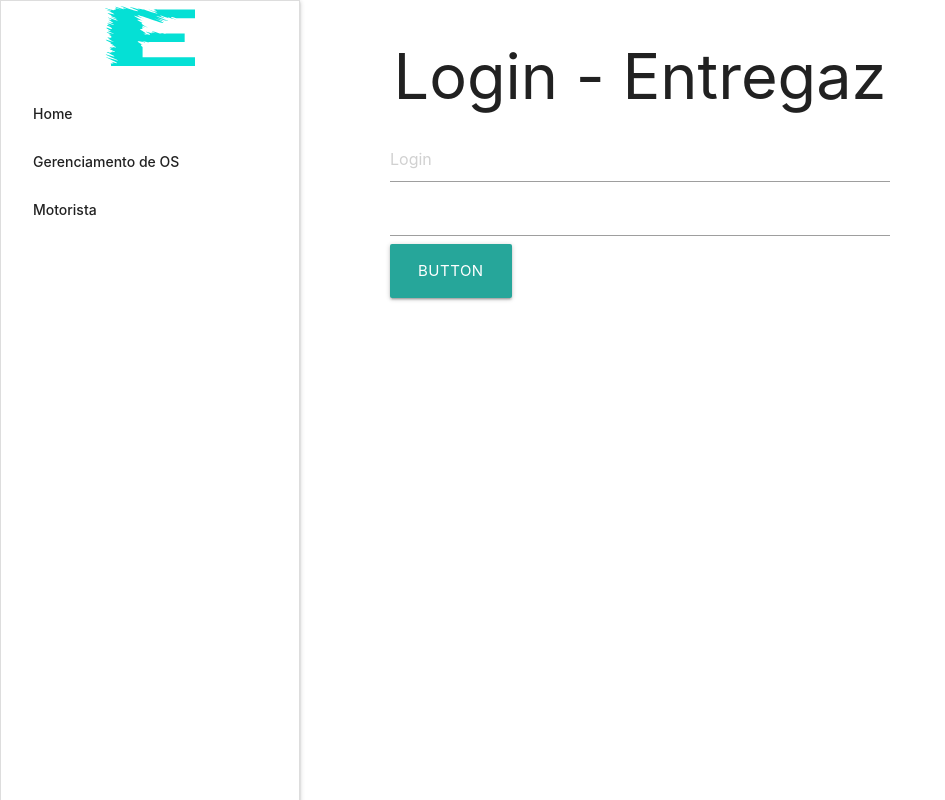
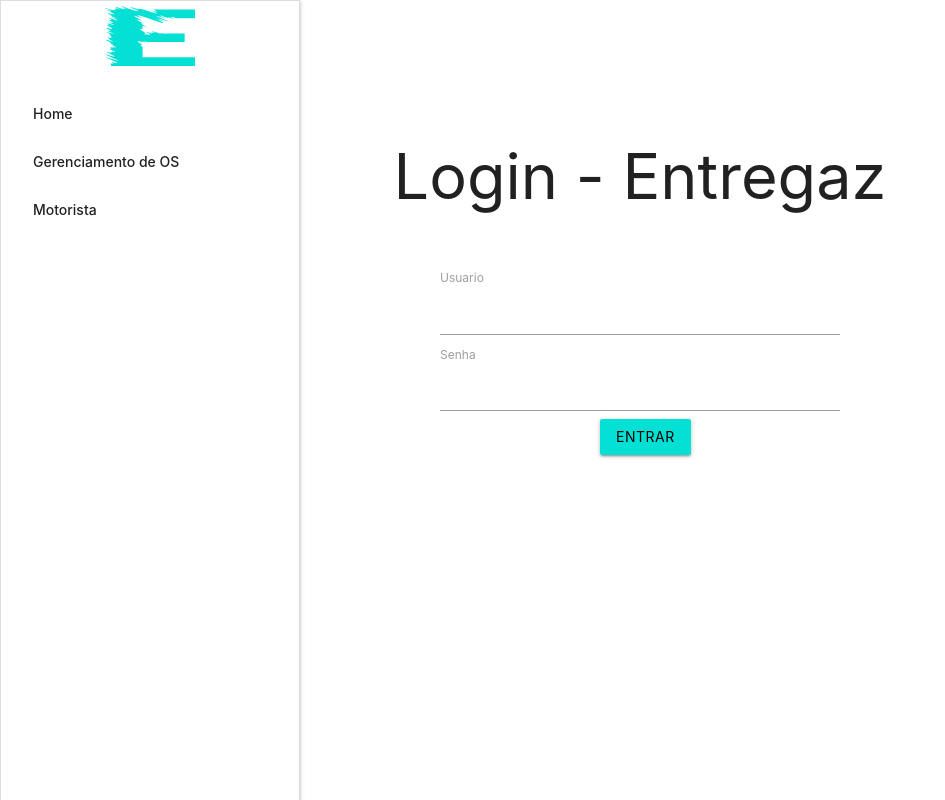
Before and after one commit to hashtegui/front-end-gerenciamento-de-pedidos, a Next.js app: page / in a window 1280 px wide. Shown: the whole page, without its empty margins (0-945 px from the left). Built offline with nearby package versions, Linux system fonts and the light colour scheme.

Commit message:
refatorando

```diff
--- a/src/@types/os.d.ts
+++ b/src/@types/os.d.ts
@@ -18,8 +18,7 @@
   nome: string;
   sobrenome: string;
 }
-
-interface Produto {
+export interface Produto {
   quantidade: number;
   produto: {
     id: number;
--- a/src/pages/index.tsx
+++ b/src/pages/index.tsx
@@ -12,9 +12,7 @@
   const [username, setUserName] = React.useState<string>("");
   const [password, setPassword] = React.useState<string>("");
 
-  const handleLogin = (
-    e: React.FormEvent<HTMLFormElement | HTMLButtonElement>
-  ) => {
+  const handleLogin = (e: React.FormEvent<HTMLButtonElement>) => {
     e.preventDefault();
     const body = {
       username,
@@ -43,29 +41,31 @@
       <h1 className="">Login - Entregaz</h1>
       <div className="login">
         <div>
-          <form action="" onSubmit={handleLogin}>
+          <label htmlFor="">Usuario</label>
           <input
             type="text"
-              placeholder="Login"
             className="validate"
             name="username"
             value={username}
             onChange={(e) => setUserName(e.target.value)}
           />
+        </div>
+        <div>
+          <label htmlFor="">Senha</label>
           <input
             type="password"
             name="password"
             value={password}
             onChange={(e) => setPassword(e.target.value)}
           />
+        </div>
+
         <button
           onSubmit={handleLogin}
-              className="waves-effect waves-light btn-large"
+          className="waves-effect waves-light btn black-text"
         >
-              Button
+          Entrar
         </button>
-          </form>
-        </div>
       </div>
     </div>
   );
--- a/styles/globals.css
+++ b/styles/globals.css
@@ -80,11 +80,18 @@
   justify-content: center;
   flex-direction: column;
   align-items: center;
+  margin-top: 100px;
 }
 
 .login {
-  width: 500px;
-  height: 400px;
+  margin-top: 30px;
+  width: 400px;
+  height: 200px;
+}
+
+.login button {
+  background-color: #05e0d5;
+  margin-left: 40%;
 }
 
 @media only screen and (max-width: 992px) {
```
Also changed, not shown: src/pages/os/[id].tsx (+25 -0 lines). Lines whose indentation alone changed are shown as unchanged.
